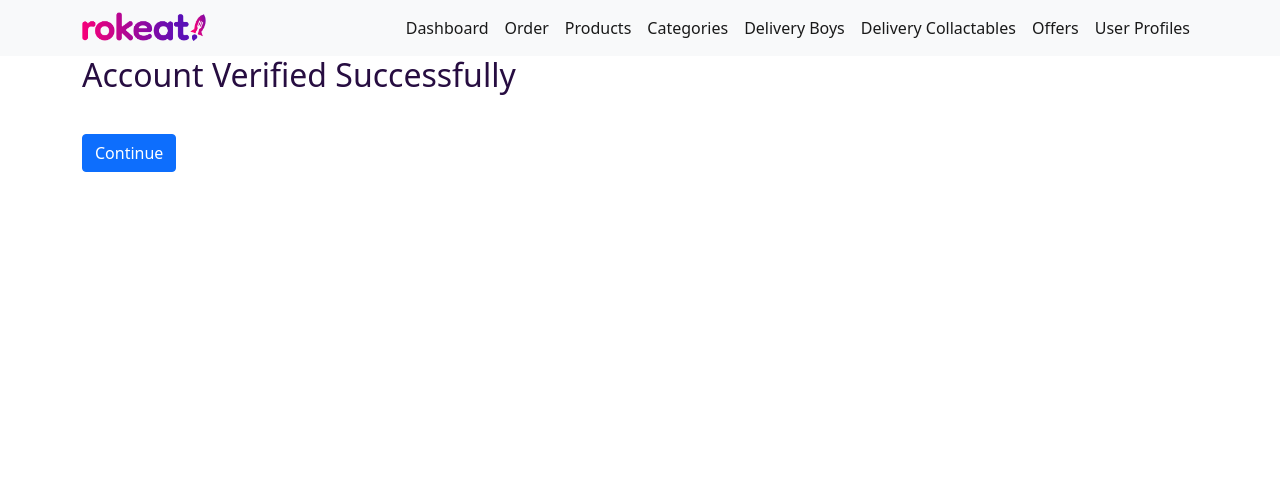
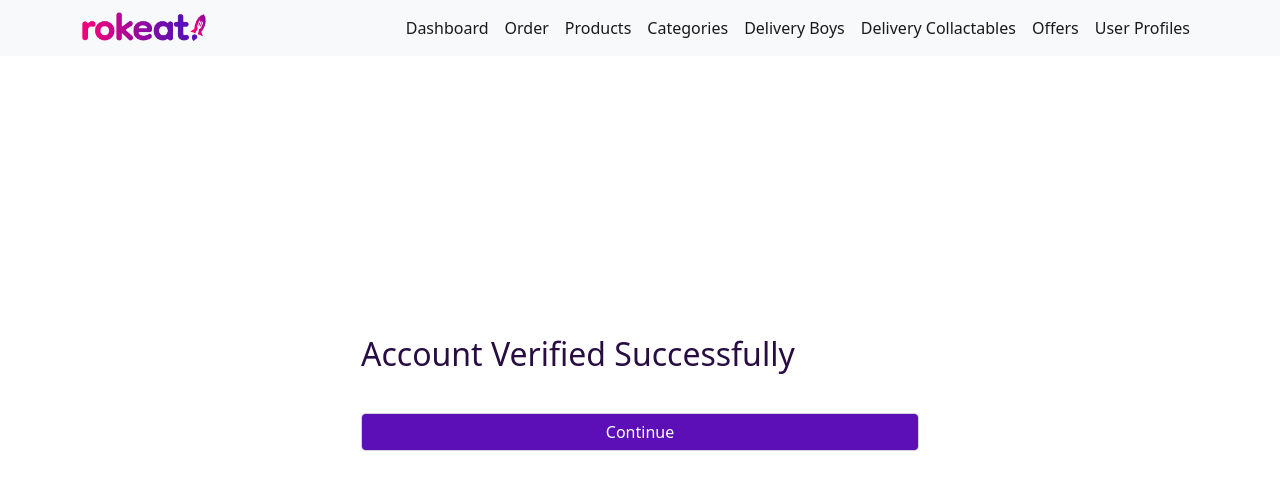
Before and after one commit to Rafhathdana/Restos, a React (Create React App) app: page /accountcreated in a window 1280 px wide. Shown: the top 490 px of the page. Built offline with nearby package versions, Linux system fonts and the light colour scheme.

Commit message:
modified commit

```diff
--- a/src/App.css
+++ b/src/App.css
@@ -255,3 +255,9 @@
     margin-bottom: 70px;
     padding:3%;
 }
+
+/* _______***account created****______ */
+.accountcreated{
+    margin-bottom: 80px;
+    padding:25%;
+}
--- a/src/pages/AccountCreated.jsx
+++ b/src/pages/AccountCreated.jsx
@@ -11,18 +11,16 @@ function Verified() {
     }
     return (
         <Container fluid="md" className="signUpContainer">
-            <Row>
-                <Col>
-                    <h2 className="sTitle">Account Verified Successfully</h2>
-                </Col>
-            </Row>
-            <Row>
-                <Col>
-                    <Button variant="primary" type="submit" onClick={(e) => { closeModal(e) }}>
-                        Continue
-                    </Button>
-                </Col>
-            </Row>
+            <div className="accountcreated">
+
+                <Row>
+                    <Col>
+                        <h2 className="sTitle">Account Verified Successfully</h2>
+                    </Col>
+                </Row>
+                <input type="submit" className="form-control buttonc" id="freeTrial" value="Continue" onClick={(e) => { closeModal(e) }} />
+
+            </div>
         </Container>
     );
 }
```
